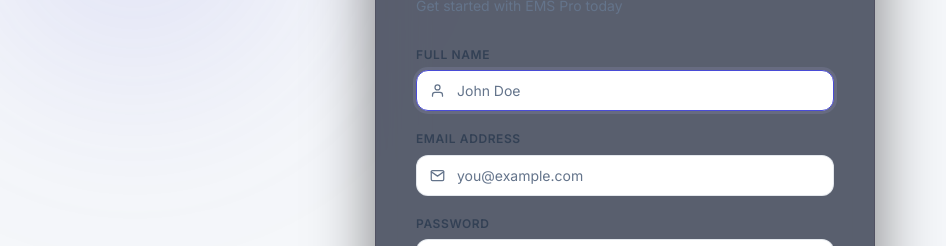
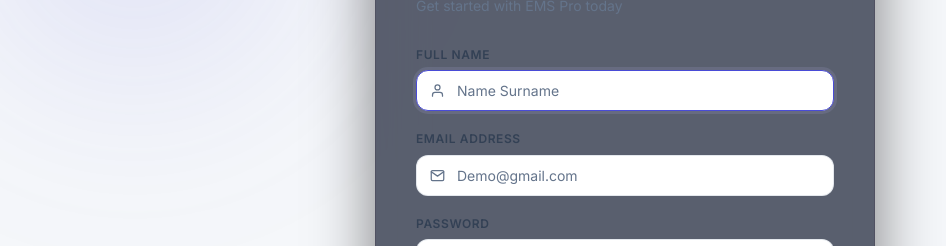
Before and after one commit to Ombaviskar2025/Employee-Management-System, a React (Vite) app in the folder frontend/: page /register in a window 1280 px wide. Shown: the part 224-470 px from the top of the page, without its empty margins (15-961 px from the left). Built offline with nearby package versions, Linux system fonts and the light colour scheme; no server answers.

Commit message:
style: Update login and register page placeholders to Name Surname and Demo@gmail.com

```diff
--- a/frontend/src/pages/LoginPage.jsx
+++ b/frontend/src/pages/LoginPage.jsx
@@ -90,7 +90,7 @@
                 name="email"
                 type="email"
                 className={`form-input form-input--icon ${errors.email ? "form-input--error" : ""}`}
-                placeholder="you@example.com"
+                placeholder="Demo@gmail.com"
                 value={form.email}
                 onChange={handleChange}
                 autoComplete="email"
--- a/frontend/src/pages/RegisterPage.jsx
+++ b/frontend/src/pages/RegisterPage.jsx
@@ -90,7 +90,7 @@
                   name="name"
                   type="text"
                   className={`form-input form-input--icon ${errors.name ? "form-input--error" : ""}`}
-                  placeholder="John Doe"
+                  placeholder="Name Surname"
                   value={form.name}
                   onChange={handleChange}
                   autoComplete="name"
@@ -110,7 +110,7 @@
                   name="email"
                   type="email"
                   className={`form-input form-input--icon ${errors.email ? "form-input--error" : ""}`}
-                  placeholder="you@example.com"
+                  placeholder="Demo@gmail.com"
                   value={form.email}
                   onChange={handleChange}
                   autoComplete="email"
```
